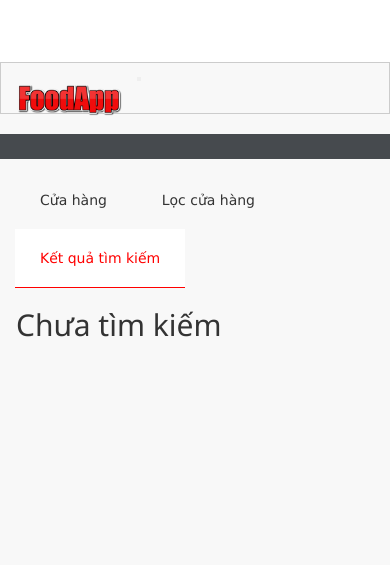
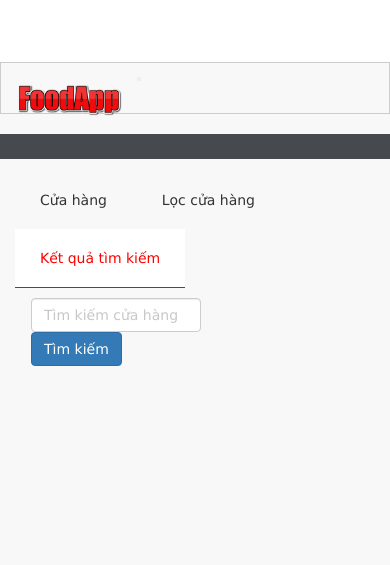
Before and after one commit to tungthai13/TMDT, a CodeIgniter app: page /tmdt/ in a window 390 px wide, after a click on "Kết quả tìm kiếm". Shown: the top 565 px of the page. Run offline with CodeIgniter, Linux system fonts and the light colour scheme; data that the repository does not hold is empty; some libraries are stand-ins or nearby versions.

Commit message:
Sửa lỗi nhỏ
- Sửa lỗi nhỏ
- Chuyển form tìm kiếm vào trong tab tìm kiếm

```diff
--- a/application/controllers/BanHang.php
+++ b/application/controllers/BanHang.php
@@ -9,7 +9,11 @@
         $this->load->helper('url');
         $this->load->database();
 
-        $data["maTaiKhoan"] = $this->input->post("maTaiKhoan");
+        $data["maTaiKhoan"] = $this->input->get("maTaiKhoan");
+
+        if(isset($_POST['maTaiKhoan'])){
+            $data["maTaiKhoan"] = $this->input->post("maTaiKhoan");
+        }
 
         if (mysqli_more_results($this->db->conn_id)) {
             mysqli_next_result($this->db->conn_id);
--- a/application/views/content.php
+++ b/application/views/content.php
@@ -227,6 +227,19 @@
 
         <!--Tab 3 content-->
         <div class="row product w3-container w3-display-container city" id="Hanoi" <?php if(!isset($timKiem)): ?>style="display:none"<?php endif; ?> >
+            <div class="col-md-12">
+                <form class="form-inline" style="height: 49px;" action="<?php echo base_url() ?>Welcome/index" method="get">
+                    <label class="sr-only" for="inlineFormInput">Name</label>
+                    <input
+                        type="text"
+                        name="timKiem"
+                        class="form-control mb-2 mr-sm-2 mb-sm-0"
+                        id="inlineFormInput"
+                        placeholder="Tìm kiếm cửa hàng"
+                        style="width: 85%;">
+                    <button type="submit" class="btn btn-primary">Tìm kiếm</button>
+                </form>
+            </div>
             <?php if(isset($timKiem)){ ?>
                 <div class="col-md-12"><h2>Kết quả tìm kiếm: </h2></div>
                 <!--Store Item-->
@@ -317,7 +330,7 @@
                         </nav>
                     </div>
             <?php } else { ?>
-                <h2>Chưa tìm kiếm</h2>
+
             <?php } ?>
         </div>
         <!--End tab 3 content-->
--- a/application/views/menu.php
+++ b/application/views/menu.php
@@ -15,6 +15,7 @@
                 <li class="nav-item" style="margin-top: 4px;">
                     <a id='nav2' class="nav-link" href="#">Lịch sử mua hàng </a>
                 </li>
+                &nbsp;
                 <li class="nav-item" style="margin-top: 4px;">
                     <form action="<?php echo base_url();?>BanHang/index" method="post" onsubmit="return kiemTraDangNhap();">
                         <?php  if (isset($_SESSION['user'])) { ?>
@@ -25,14 +26,7 @@
                         <input id="cuaHangCuaToi" style="" type="submit" value="Cửa hàng của tôi" />
                     </form>
                 </li>
-                <li>&nbsp;&nbsp;&nbsp;&nbsp;&nbsp;</li>
-                <li>
-                    <form class="form-inline" style="height: 49px;" action="<?php echo base_url() ?>Welcome/index" method="get">
-                        <label class="sr-only" for="inlineFormInput">Name</label>
-                        <input type="text" name="timKiem" class="form-control mb-2 mr-sm-2 mb-sm-0" id="inlineFormInput" placeholder="Tìm kiếm cửa hàng" style="width: 400px;">
-                        <button type="submit" class="btn btn-primary">Tìm kiếm</button>
-                    </form>
-                </li>
+
             </ul>
             <div id="anhDaiDien"></div>
             <div id="status"></div>
```
Also changed, not shown: image/b59e11d6b156569e3a38197b006c8386.jpg (added).
